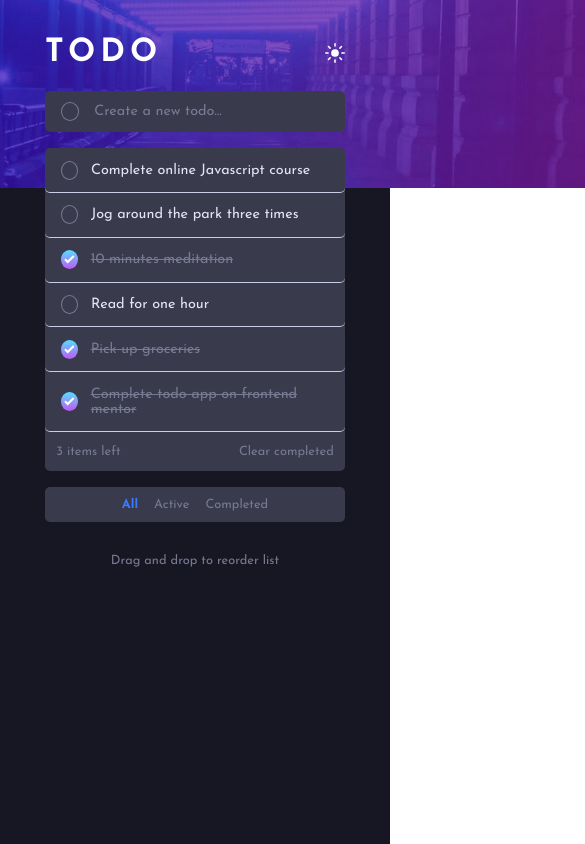
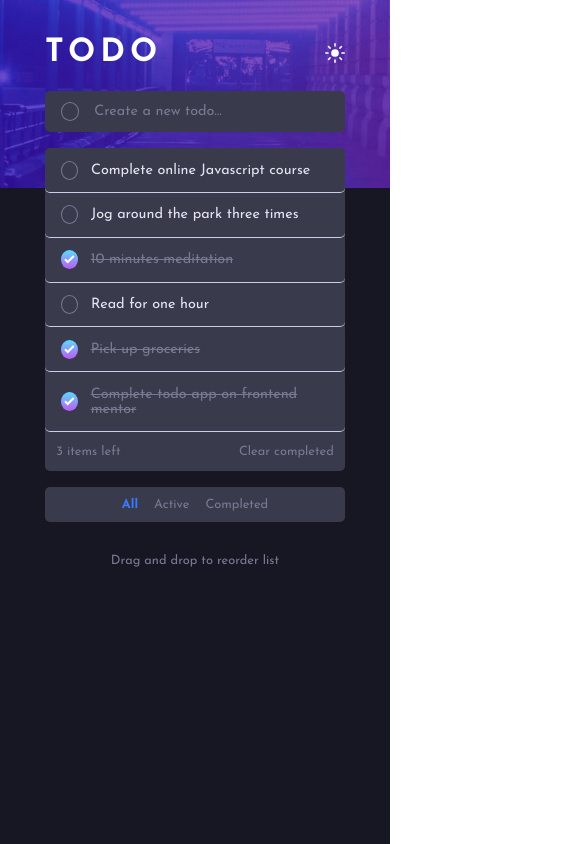
Before and after one commit to siafromspace/Todo-Application, a React (Create React App) app: page / in a window 390 px wide. Shown: the top 844 px of the page, 585 px wide, since content can reach past the window. Built offline with nearby package versions, Linux system fonts and the light colour scheme.

Commit message:
responsive design edits

```diff
--- a/src/index.css
+++ b/src/index.css
@@ -22,18 +22,20 @@ body {
   margin: 0;
   padding: 0;
   box-sizing: border-box;
-  height: 100vh;
+  height: 150vh;
   width: 100vw;
   font-family: "Josefin Sans", sans-serif;
-  overflow-x: hidden;
 }
 
 #root {
   width: 100%;
   height: 100%;
+  overflow: hidden !important;
+  position: relative;
 }
 /* container */
 .container {
+  /* min-height: 150vh; */
   height: 100%;
   width: 100%;
   position: absolute;
@@ -65,7 +67,7 @@ body {
   min-width: 900px;
   /* margin: auto;
   display: block; */
-  overflow-x: hidden;
+  /* overflow-x: hidden; */
   object-fit: contain;
 }
 
```
